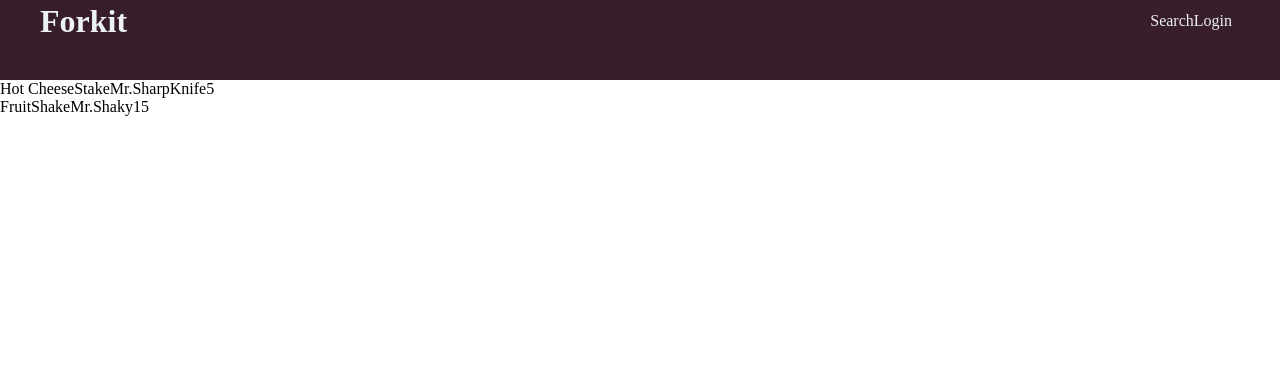
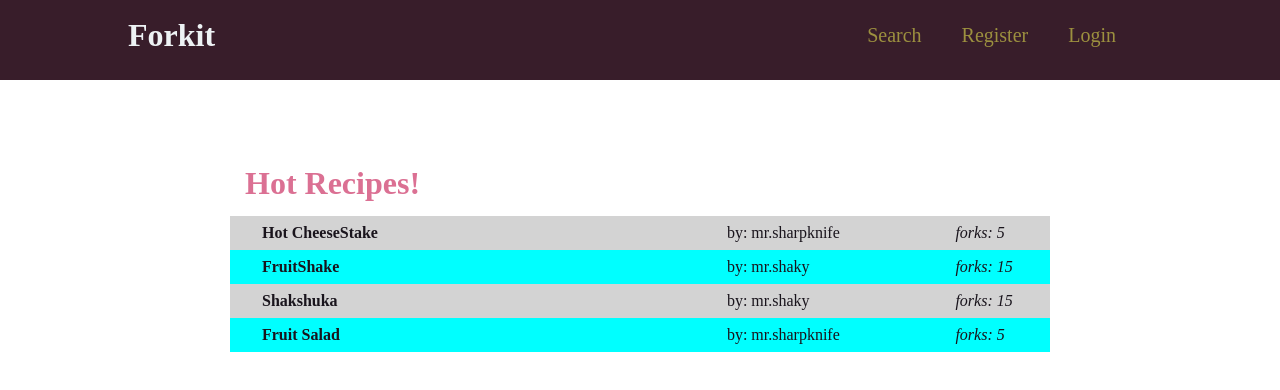
Before and after one commit to chingu-voyages/v8-bears-team-19, a React (Create React App) app: page / in a window 1280 px wide. Shown: the top 390 px of the page. Built offline with nearby package versions, Linux system fonts and the light colour scheme.

Commit message:
[added] placeholder of the FEED with fake data. generally made some base components that we can modify and refine

```diff
--- a/src/components/Feed/Feed.jsx
+++ b/src/components/Feed/Feed.jsx
@@ -3,12 +3,18 @@ import React from 'react';
 const dummyFeed = [
   {title: "Hot CheeseStake", likes: 5, author: 'Mr.SharpKnife'},
   {title: "FruitShake", likes: 15, author: 'Mr.Shaky'},
+  {title: "Shakshuka", likes: 15, author: 'Mr.Shaky'},
+  {title: "Fruit Salad", likes: 5, author: 'Mr.SharpKnife'},
+
 ];
 
 const Feed = props => {
+  const title = "Hot Recipes!"
+
   return (
     <div className="feed">
       <div className="feed__container">
+        <h1 className="feed__heading">{props.title || title}</h1>
         <ul className="feed__list">
           {dummyFeed.map((x,i) => {
             return (
@@ -17,8 +23,8 @@ const Feed = props => {
                 key={i}>
                 <div className="feed__item">
                   <span className="feedItem__title">{x.title}</span>
-                  <span className="feedItem__author">{x.author}</span>
-                  <span className="feedItem__likes">{x.likes}</span>
+                  <span className="feedItem__author">By: {x.author}</span>
+                  <span className="feedItem__likes">forks: {x.likes}</span>
                 </div>
               </li>
             )
--- /dev/null
+++ b/src/components/Feed/feed.scss
@@ -0,0 +1,45 @@
+.feed {
+  margin: 5em auto;
+  max-width: 66%;
+  .feed__heading {
+    padding-left: 15px;
+    line-height: 1.45;
+    color: palevioletred;
+    padding-bottom: 10px;
+  }
+  .feed__container {
+    max-width: 820px;
+    border-radius: 4px;
+    margin: 0 auto;
+  }
+
+  .feed__itemContainer {
+    background: cyan;
+    list-style: none;
+    padding-left: 2em;
+    padding-top: 0.5em;
+    padding-bottom: 0.5em;
+    &:nth-of-type(odd) {
+      background: lightgrey;
+    }
+
+    .feed__item {
+      color: $black;
+      display: flex;
+      justify-content: space-between;
+      .feedItem__title {
+        flex-basis: 50%;
+        font-weight: 600;
+        cursor: pointer;
+      }
+      .feedItem__author {
+        flex-basis: 20%;
+        text-transform: lowercase;
+      }
+      .feedItem__likes {
+        flex-basis: 12%;
+        font-style: italic;
+      }
+    }
+  }
+}
--- a/src/components/Navbar/Navbar.jsx
+++ b/src/components/Navbar/Navbar.jsx
@@ -1,6 +1,7 @@
 import React from 'react';
 // import Search from '../Search/Search';
 // import Login from '../Login/Login';
+import search from './search.svg'
 
 import {
   BrowserRouter as Router, Link
@@ -15,7 +16,8 @@ const Navbar = () => {
           <h1>Forkit</h1>
         </div>
         <div className="navbar__btns">
-          <p>Search</p>
+          <Link to={'#'}>Search</Link>
+          <Link to={'#'}>Register</Link>
           {/* <Search /> */}
           {/* Will link to Login page */}
           <Link to={'#'}>Login</Link>
--- a/src/components/Navbar/navbar.scss
+++ b/src/components/Navbar/navbar.scss
@@ -4,7 +4,7 @@
   color: $white;
   .navbar__container {
     display: flex;
-    max-width: 1200px;
+    max-width: 1024px;
     align-items: center;
     justify-content: space-between;
     margin-left: auto;
@@ -12,11 +12,11 @@
   }
 
   .navbar__btns {
-    display: flex;
-    flex-flow: row nowrap;
-    padding: 12px 8px;
-    .navbar__btns > * {
-      padding: 10px 8px;
+    padding: 1.5em 1em;
+    & > * {
+      font-size: 20px;
+      padding: 0 1em;
+      color: #9c903f;
     }
   }
 }
--- a/src/styles/index.scss
+++ b/src/styles/index.scss
@@ -2,3 +2,4 @@
 @import './global.scss';
 @import '../components/Home/home.scss';
 @import '../components/Navbar/navbar.scss';
+@import '../components/Feed/feed.scss';
```
Also changed, not shown: src/components/Navbar/magnifier.png (added), src/components/Navbar/search.svg (added).
